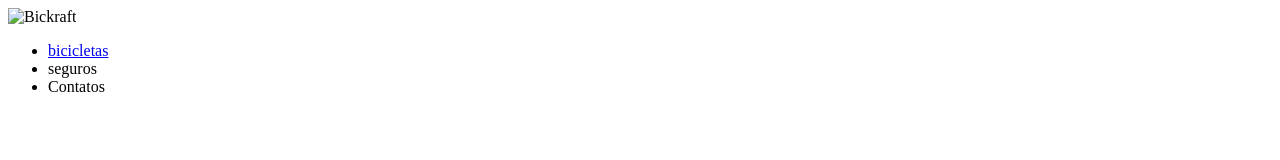
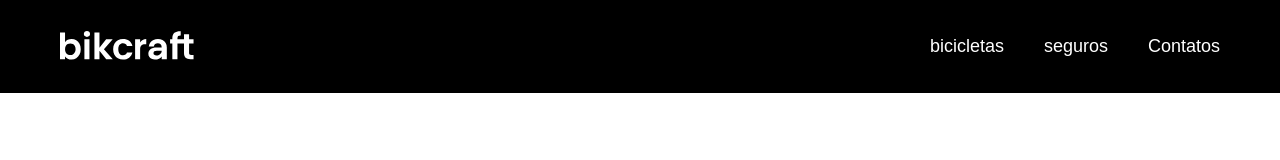
Before and after one commit to ClaydsonHenrique/Origamid-exercicios, a plain HTML site: page HTML&CSS-Completo/Html/index.html in a window 1280 px wide. Drawn offline with Linux system fonts and the light colour scheme; files that its build step writes are made by us from their sources.

Commit message:
criando Header da página

```diff
--- a/HTML&CSS-Completo/Css/style.css
+++ b/HTML&CSS-Completo/Css/style.css
@@ -0,0 +1,60 @@
+body{
+  margin: 0px;
+  font-family:Arial, Helvetica, sans-serif ;
+}
+ul{
+  margin: 0px;
+  padding: 0px;
+  list-style: none;
+}
+a{
+  text-decoration: none;
+}
+
+.header-bg{
+  background-color: #000;
+}
+.header{
+  display: flex;
+  flex-wrap: wrap;
+  gap: 20px;
+  justify-content: space-between;
+  align-items: center;
+  box-sizing: border-box;
+  padding: 20px;
+  max-width: 1200px;
+  margin: 0 auto;
+}
+
+.header-menu{
+  display: flex;
+  flex-wrap: wrap;
+  gap:40px;
+}
+.header-menu a{
+  color: #ffffff;
+  display: inline-block;
+  padding: 16px 0;
+  font-size: 18px;
+}
+
+@media (max-width:800px){
+  .header-menu{
+    gap: 20px;
+  }
+  .header-menu a{
+    background-color: #111111;
+    padding: 12px 16px;
+    border-radius: 4px;
+  }
+}
+
+@media (max-width:600px){
+  .header-menu{
+    gap: 12px;
+  }
+  .header-menu a {
+    padding: 8px 12px;
+    font-size: 14px;
+  }
+}
--- a/HTML&CSS-Completo/Html/index.html
+++ b/HTML&CSS-Completo/Html/index.html
@@ -5,20 +5,25 @@
   <meta charset="UTF-8">
   <meta http-equiv="X-UA-Compatible" content="IE=edge">
   <meta name="viewport" content="width=device-width, initial-scale=1.0">
-  <link rel="stylesheet" href="./style.css">
+  <link rel="stylesheet" href="../Css/style.css">
   <title>Bickraft</title>
+
 </head>
 
 <body>
-  <header>
-    <img src="./img/bikcraft.svg" alt="Bickraft">
-    <nav aria-label="primaria">
-      <ul>
-        <li><a href="./bicicletas.html">bicicletas</a></li>
-        <li><a href="./seguros.html"></a>seguros</li>
-        <li><a href="./contato.html"></a>Contatos</li>
-      </ul>
-    </nav>
+  <header class="header-bg">
+    <div class="header">
+      <a href="./">
+        <img src="../img/bikcraft.svg" alt="Bickraft">
+      </a>
+      <nav aria-label="primaria">
+        <ul class="header-menu">
+          <li><a href="./bicicletas.html">bicicletas</a></li>
+          <li><a href="./seguros.html">seguros</a></li>
+          <li><a href="./contato.html">Contatos</a></li>
+        </ul>
+      </nav>
+    </div>
   </header>
 
 </body>
```
